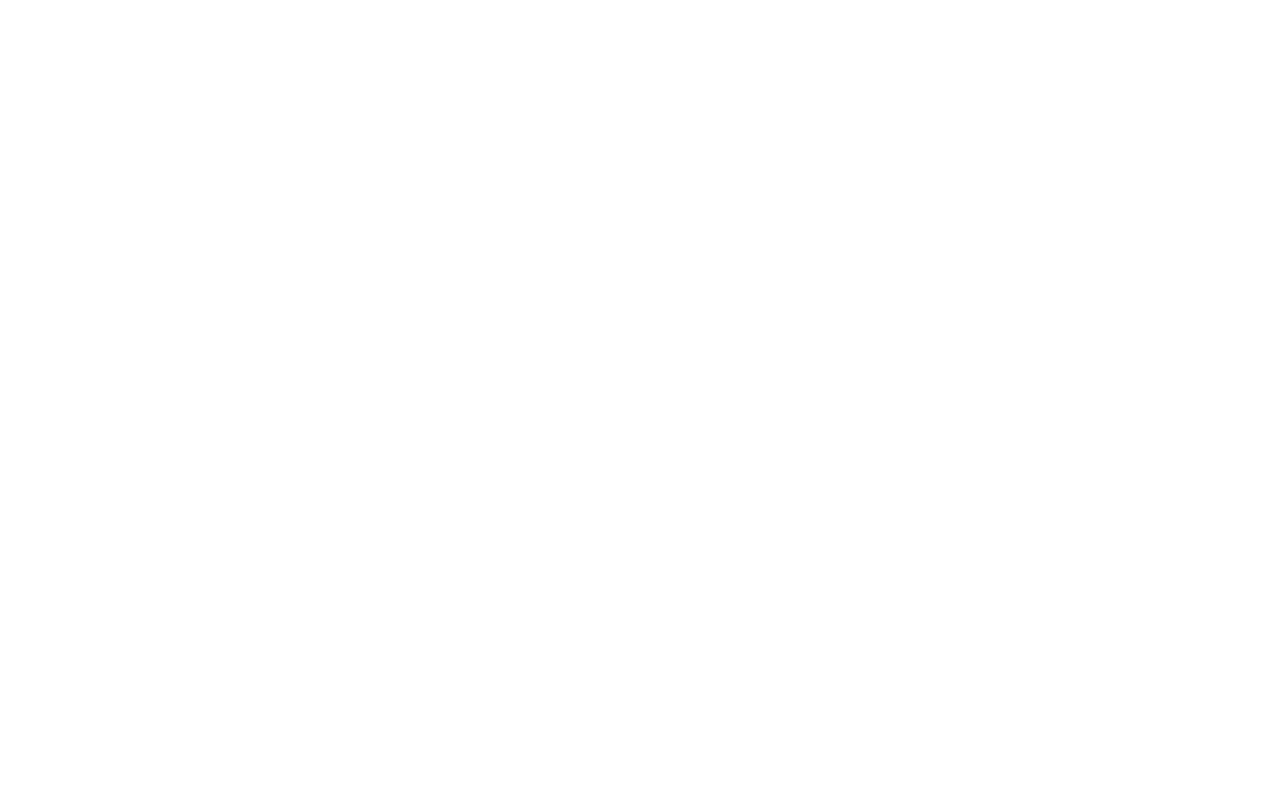
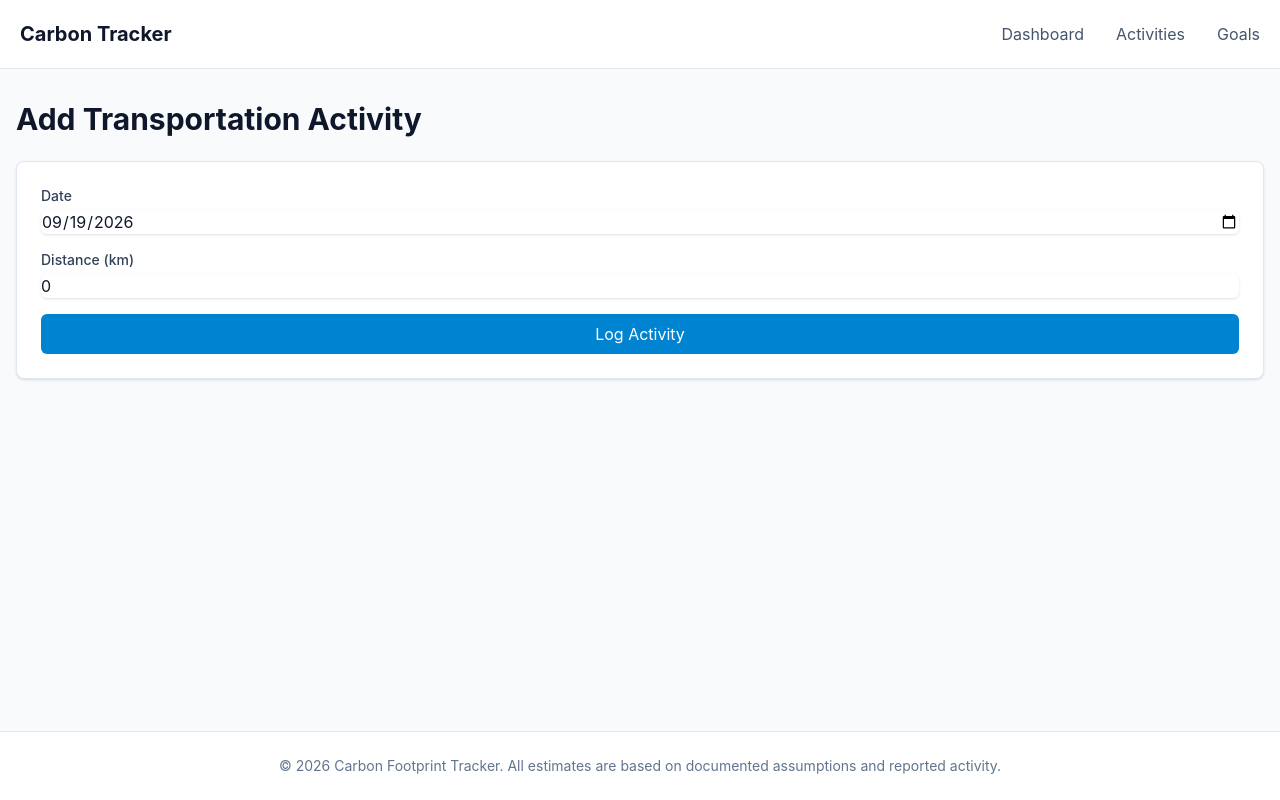
Before and after one commit to anushkay91/CarbonFootS, a React (Vite) app: page /activities/new in a window 1280 px wide. Before the commit this address had no page. Built offline with nearby package versions, Linux system fonts and the light colour scheme.

Commit message:
feat: add activity creation page and form
Enable users to manually log new transportation activities by introducing an AddActivityPage and an associated form component, along with navigation from the history view.

```diff
--- a/src/App.tsx
+++ b/src/App.tsx
@@ -7,6 +7,7 @@
 import { BrowserRouter, Routes, Route } from 'react-router-dom';
 import DashboardPage from './pages/Dashboard';
 import ActivitiesPage from './pages/ActivitiesPage';
+import AddActivityPage from './pages/AddActivityPage';
 import GoalsPage from './pages/GoalsPage';
 
 export default function App() {
@@ -15,6 +16,7 @@
       <Routes>
         <Route path="/" element={<DashboardPage />} />
         <Route path="/activities" element={<ActivitiesPage />} />
+        <Route path="/activities/new" element={<AddActivityPage />} />
         <Route path="/goals" element={<GoalsPage />} />
       </Routes>
     </BrowserRouter>
--- /dev/null
+++ b/src/components/AddActivityForm.tsx
@@ -0,0 +1,64 @@
+import React, { useState } from 'react';
+import { CarbonCalculator } from '../services/carbonCalculator';
+import { ActivityRepository } from '../services/ActivityRepository';
+import { DataQuality } from '../types/domain';
+import { useNavigate } from 'react-router-dom';
+import { v4 as uuidv4 } from 'uuid';
+
+export default function AddActivityForm() {
+  const navigate = useNavigate();
+  const [distanceKm, setDistanceKm] = useState<number>(0);
+  const [date, setDate] = useState<string>(new Date().toISOString().split('T')[0]);
+  const [error, setError] = useState<string | null>(null);
+
+  const handleSubmit = (e: React.FormEvent) => {
+    e.preventDefault();
+    if (distanceKm < 0) {
+      setError('Distance cannot be negative.');
+      return;
+    }
+    try {
+      const dataQuality: DataQuality = 'Medium';
+      const result = CarbonCalculator.calculateTransportation(distanceKm, 'trans-car-petrol', dataQuality);
+
+      ActivityRepository.save({
+        id: uuidv4(),
+        occurredAt: new Date(date).toISOString(),
+        localDate: date,
+        category: 'Transportation',
+        activityType: 'Driving Car (Petrol)',
+        inputs: { distanceKm },
+        normalizedInputs: { distanceKm },
+        estimatedCO2e: result.value,
+        unit: 'kg CO2e',
+        emissionFactorId: result.activityId,
+        emissionFactorVersion: result.factor.version,
+        dataQuality,
+        assumptions: result.assumptions,
+        source: 'manual',
+        createdAt: new Date().toISOString(),
+        updatedAt: new Date().toISOString()
+      });
+      navigate('/activities');
+    } catch (err) {
+      setError('Failed to calculate emissions.');
+    }
+  };
+
+  return (
+    <form onSubmit={handleSubmit} className="bg-white p-6 rounded-lg border border-slate-200 shadow-sm space-y-4">
+      {error && <p className="text-red-600">{error}</p>}
+      <div>
+        <label className="block text-sm font-medium text-slate-700">Date</label>
+        <input type="date" value={date} onChange={(e) => setDate(e.target.value)} required className="mt-1 block w-full rounded-md border-slate-300 shadow-sm focus:border-sky-500 focus:ring-sky-500" />
+      </div>
+      <div>
+        <label className="block text-sm font-medium text-slate-700">Distance (km)</label>
+        <input type="number" step="0.1" value={distanceKm} onChange={(e) => setDistanceKm(parseFloat(e.target.value))} required className="mt-1 block w-full rounded-md border-slate-300 shadow-sm focus:border-sky-500 focus:ring-sky-500" />
+      </div>
+      <button type="submit" className="w-full bg-sky-600 text-white py-2 px-4 rounded-md hover:bg-sky-700 focus:outline-none focus:ring-2 focus:ring-sky-500">
+        Log Activity
+      </button>
+    </form>
+  );
+}
--- a/src/pages/ActivitiesPage.tsx
+++ b/src/pages/ActivitiesPage.tsx
@@ -1,13 +1,17 @@
 import React, { useMemo } from 'react';
 import Layout from '../components/Layout';
 import { ActivityRepository } from '../services/ActivityRepository';
+import { Link } from 'react-router-dom';
 
 export default function ActivitiesPage() {
   const records = useMemo(() => ActivityRepository.getAll(), []);
 
   return (
     <Layout>
-      <h1 className="text-3xl font-bold mb-6">Activity History</h1>
+      <div className="flex justify-between items-center mb-6">
+        <h1 className="text-3xl font-bold">Activity History</h1>
+        <Link to="/activities/new" className="bg-sky-600 text-white py-2 px-4 rounded-md hover:bg-sky-700">Add Activity</Link>
+      </div>
 
       {records.length === 0 ? (
         <div className="text-center py-10 bg-white rounded-lg border border-slate-200">
--- /dev/null
+++ b/src/pages/AddActivityPage.tsx
@@ -0,0 +1,12 @@
+import React from 'react';
+import Layout from '../components/Layout';
+import AddActivityForm from '../components/AddActivityForm';
+
+export default function AddActivityPage() {
+  return (
+    <Layout>
+      <h1 className="text-3xl font-bold mb-6">Add Transportation Activity</h1>
+      <AddActivityForm />
+    </Layout>
+  );
+}
```
